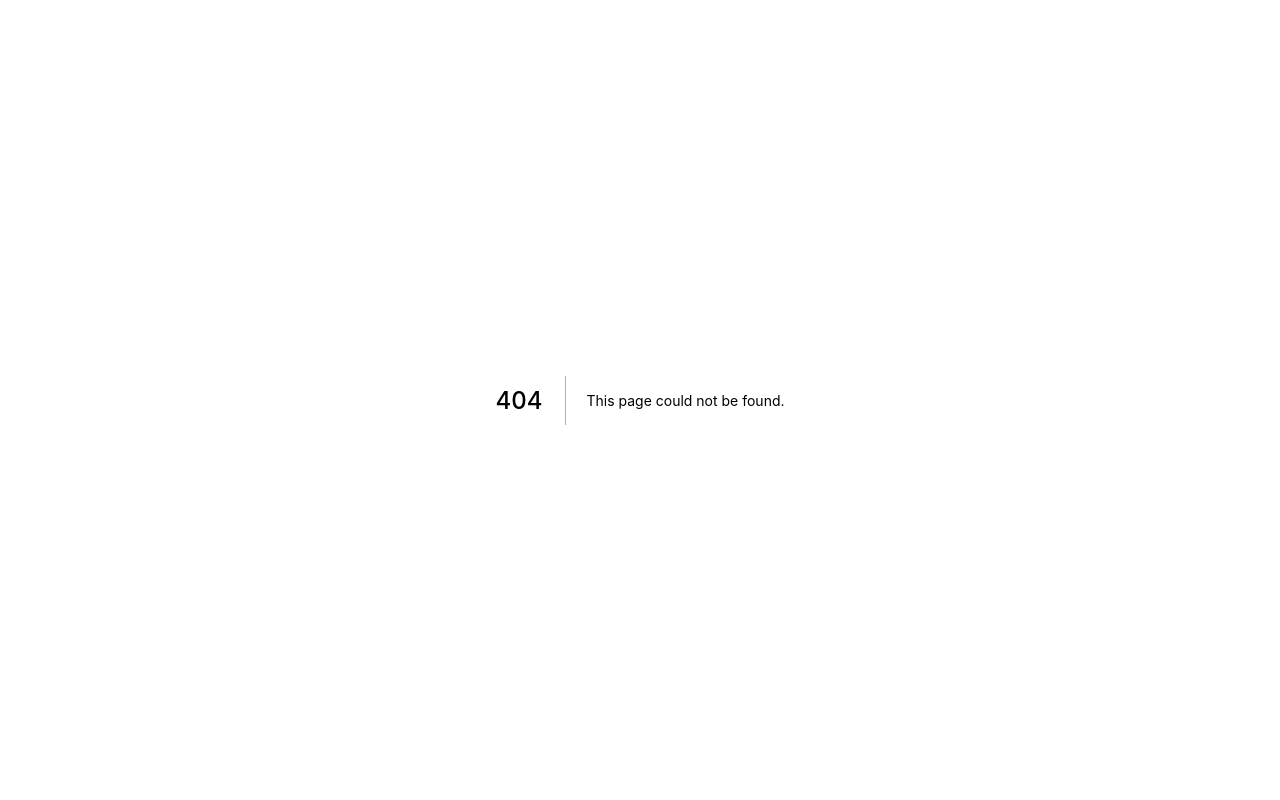
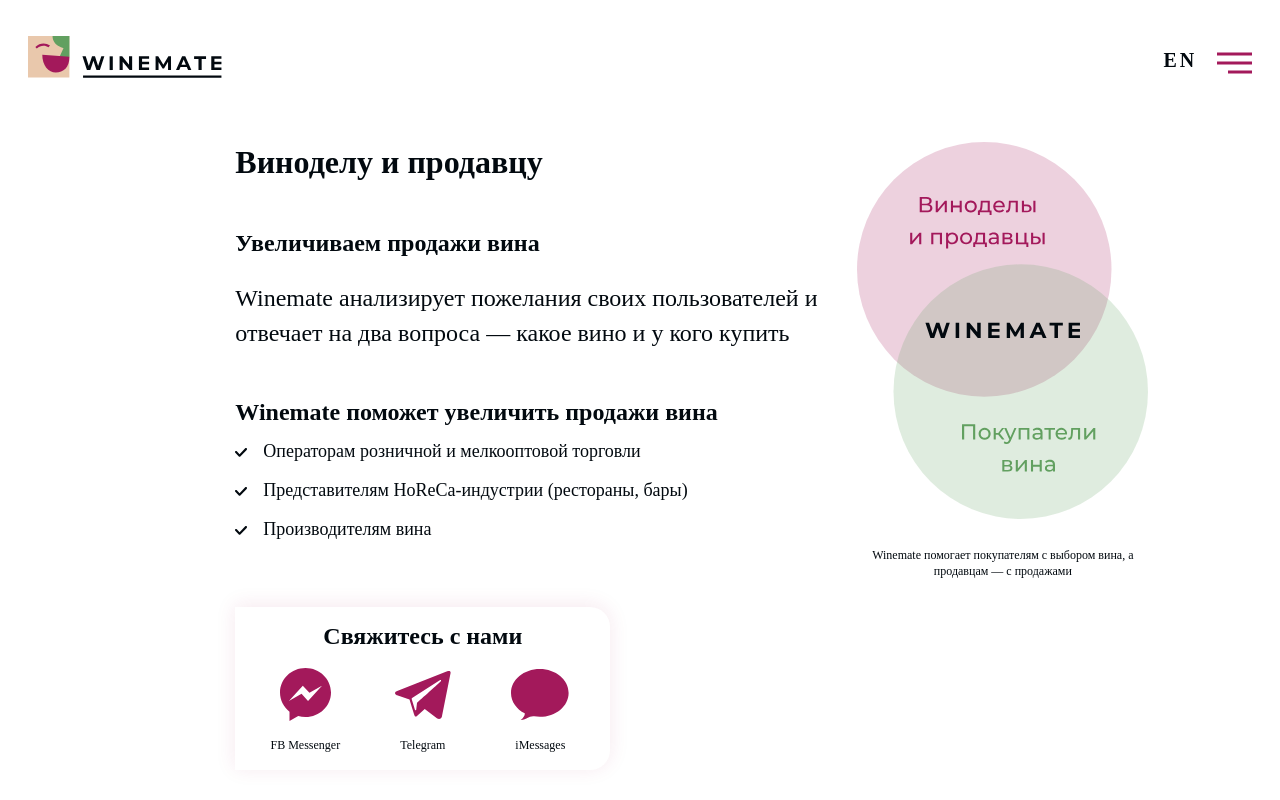
Before and after one commit to Bratishques/wm, a Next.js app: page /sales in a window 1280 px wide. Before the commit this address had no page. Shown: the top 800 px of the page. Built offline with nearby package versions, Linux system fonts and the light colour scheme.

Commit message:
Sales page done + format

```diff
--- a/src/components/indexSections/heroSection.tsx
+++ b/src/components/indexSections/heroSection.tsx
@@ -1,5 +1,4 @@
 import Messengers from '../messengers';
-import MobileMessengers from '../mobileMessengers';
 
 const HeroSection = () => {
   const srcSet = `
--- a/src/components/mobileMessengers.tsx
+++ /dev/null
@@ -1,38 +0,0 @@
-const MobileMessengers = () => {
-  return (
-    <div
-      className={`flex justify-center py-4 px-6 shadow-messenger rounded-r-20px md:max-w-375px md:-ml-7`}
-    >
-      <div
-        className={`w-full flex items-stretch text-caption font-medium justify-between`}
-      >
-        <a className={`flex flex-col items-center justify-center w-23`} href="">
-          <img
-            className={`mb-2 px-2.5`}
-            src="/icons/fb-messenger-icon.svg"
-            alt=""
-          />
-          <p>FB Messenger</p>
-        </a>
-        <a className={`flex flex-col items-center justify-center w-23`} href="">
-          <img
-            className={`mb-2 px-2.5`}
-            src="/icons/telegram-icon.svg"
-            alt=""
-          />
-          <p>Telegram</p>
-        </a>
-        <a className={`flex flex-col items-center justify-center w-23`} href="">
-          <img
-            className={`mb-2 px-2.5`}
-            src="/icons/i-message-icon.svg"
-            alt=""
-          />
-          <p>iMessages</p>
-        </a>
-      </div>
-    </div>
-  );
-};
-
-export default MobileMessengers;
--- /dev/null
+++ b/src/pages/sales.tsx
@@ -0,0 +1,86 @@
+import Layout from '@/components/layout/layout';
+import ListMark from '@/components/listMark';
+import Messengers from '@/components/messengers';
+import Recommendations from '@/components/recommendations';
+
+const Sales = () => {
+  return (
+    <Layout>
+      <Recommendations />
+      <section className={`mt-16`}>
+        <div className={`lg:grid lg:grid-cols-12 gap-5 px-7 text-regular`}>
+          <div className={`lg:col-span-2`}></div>
+          <div className={`lg:col-span-9`}>
+            <div className={`md:grid md:grid-cols-9 md:gap-5 flex flex-col`}>
+              <div className={`md:col-span-6 text-regular `}>
+                <h1 className={`mb-12`}>Виноделу и продавцу</h1>
+                <div className={``}>
+                  <h2 className={`mb-6`}>Увеличиваем продажи вина</h2>
+                  <p className={`text-lead`}>
+                    {' '}
+                    Winemate анализирует пожелания своих пользователей и
+                    отвечает на два вопроса — какое вино и у кого купить
+                  </p>
+                </div>
+                <div className={`absolute block sm:hidden w-full -ml-7`}>
+                  <Messengers />
+                </div>
+                <div
+                  className={`col-span-3 mb-7 md:mb-0 flex flex-col items-center md:hidden block mt-12`}
+                >
+                  <img
+                    className={`mb-7`}
+                    src="/images/sales-diagram.svg"
+                    alt=""
+                  />
+                  <div className={`font-medium text-xs text-center`}>
+                    Winemate помогает покупателям с выбором вина, а продавцам —
+                    с продажами
+                  </div>
+                </div>
+                <div className={`mt-12`}>
+                  <h2>Winemate поможет увеличить продажи вина</h2>
+                  <div>
+                    <ListMark className={`mb-3`}>
+                      <p className={`text-regular`}>
+                        Операторам розничной и мелкооптовой торговли
+                      </p>
+                    </ListMark>
+                    <ListMark className={`mb-3`}>
+                      <p className={`text-regular`}>
+                        Представителям HoReCa-индустрии (рестораны, бары)
+                      </p>
+                    </ListMark>
+                    <ListMark className={``}>
+                      <p className={`text-regular`}>Производителям вина</p>
+                    </ListMark>
+                    <div className={`sm:block hidden mt-16`}>
+                      <Messengers header={`Свяжитесь с нами`} />
+                    </div>
+                  </div>
+                </div>
+              </div>
+
+              <div
+                className={`col-span-3 mb-7 md:mb-0 flex flex-col items-center hidden md:block`}
+              >
+                <img
+                  className={`mb-7`}
+                  src="/images/sales-diagram.svg"
+                  alt=""
+                />
+                <div className={`font-medium text-xs text-center`}>
+                  Winemate помогает покупателям с выбором вина, а продавцам — с
+                  продажами
+                </div>
+              </div>
+            </div>
+          </div>
+          <div className={`lg:col-span-1`}></div>
+        </div>
+      </section>
+    </Layout>
+  );
+};
+
+export default Sales;
```
Also changed, not shown: src/pages/investment.tsx (+7 -4 lines), public/images/sales-diagram.svg (added).
